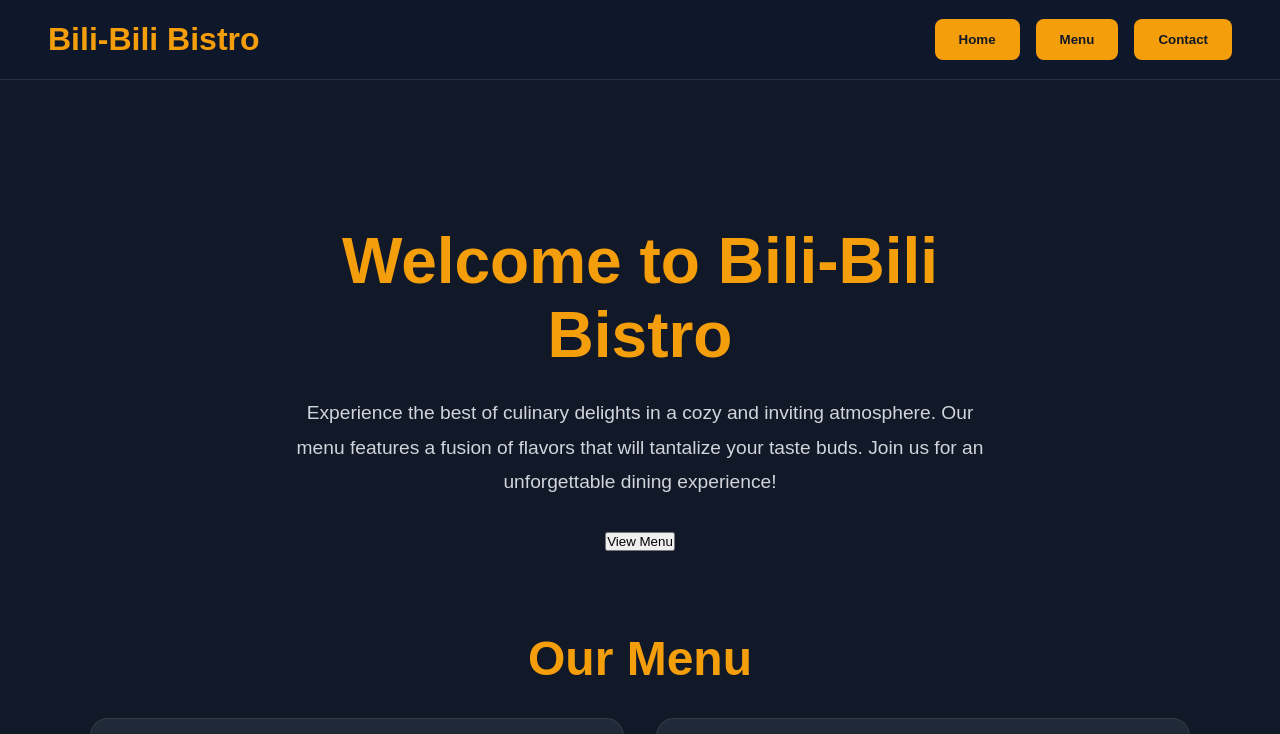
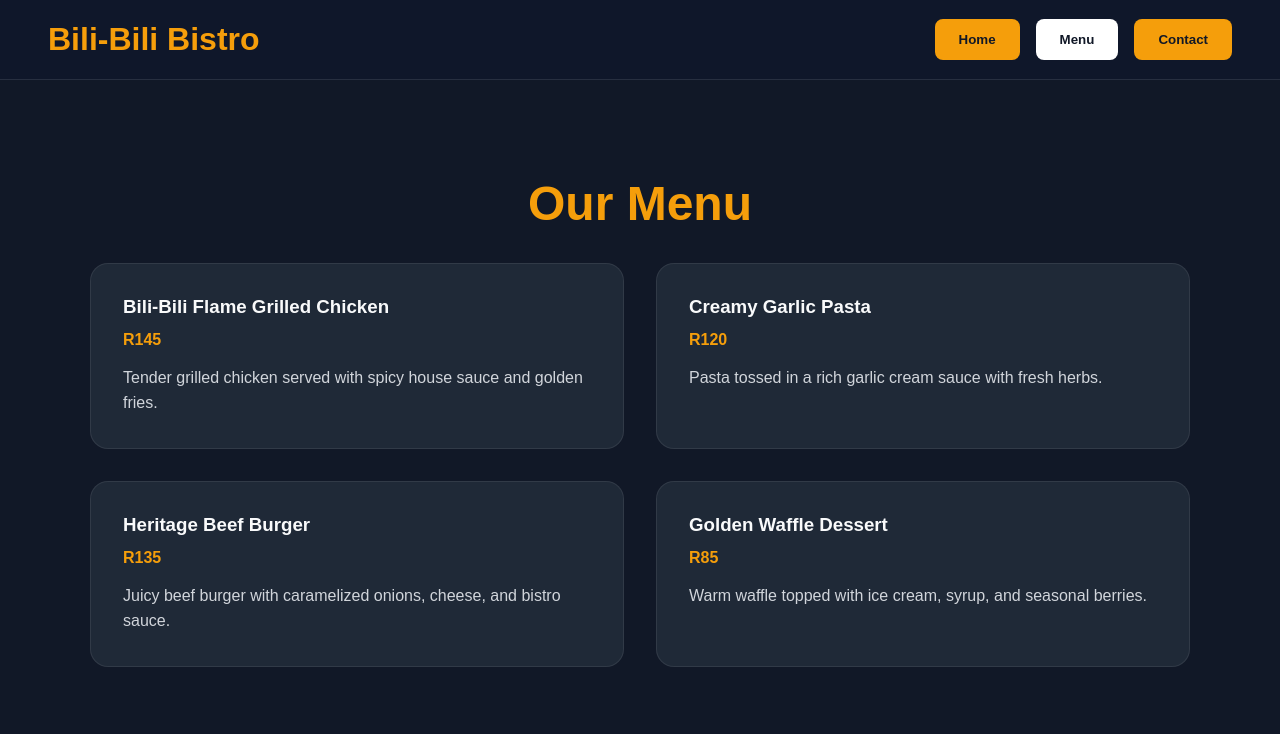
Before and after one commit to BUSISWABILIBILI/bili-bili-bistro, a website built with webpack: page src/template.html in a window 1280 px wide. Both pictures are taken after a click on the button "Menu". Shown: the top 734 px of the page. Built offline with nearby package versions, Linux system fonts and the light colour scheme.

Commit message:
feat: add tab navigation between pages

```diff
--- a/src/index.js
+++ b/src/index.js
@@ -1,8 +1,47 @@
 import "./styles.css";
-import loadHome from "./home";
-import loadMenu from "./menu";
-import loadContact from "./contact";
+import loadHome from "./home.js";
+import loadMenu from "./menu.js";
+import loadContact from "./contact.js";
 
-loadHome();
-loadMenu();
-loadContact();
+document.addEventListener("DOMContentLoaded", () => {
+  const content = document.getElementById("content");
+
+  const homeBtn = document.getElementById("home-btn");
+  const menuBtn = document.getElementById("menu-btn");
+  const contactBtn = document.getElementById("contact-btn");
+
+  function clearContent() {
+    content.innerHTML = "";
+  }
+
+  function setActiveButton(activeButton) {
+    const buttons = [homeBtn, menuBtn, contactBtn];
+
+    buttons.forEach((button) => {
+      button.classList.remove("active");
+    });
+
+    activeButton.classList.add("active");
+  }
+
+  homeBtn.addEventListener("click", () => {
+    clearContent();
+    loadHome();
+    setActiveButton(homeBtn);
+  });
+
+  menuBtn.addEventListener("click", () => {
+    clearContent();
+    loadMenu();
+    setActiveButton(menuBtn);
+  });
+
+  contactBtn.addEventListener("click", () => {
+    clearContent();
+    loadContact();
+    setActiveButton(contactBtn);
+  });
+
+  loadHome();
+  setActiveButton(homeBtn);
+});
--- a/src/styles.css
+++ b/src/styles.css
@@ -47,6 +47,11 @@ body {
 .nav-buttons button:hover {
   background-color: #fbbf24;
   transform: translateY(-2px);
+}
+
+.nav-buttons button.active {
+  background-color: #ffffff;
+  color: #111827;
 }
 
 #content {
```
